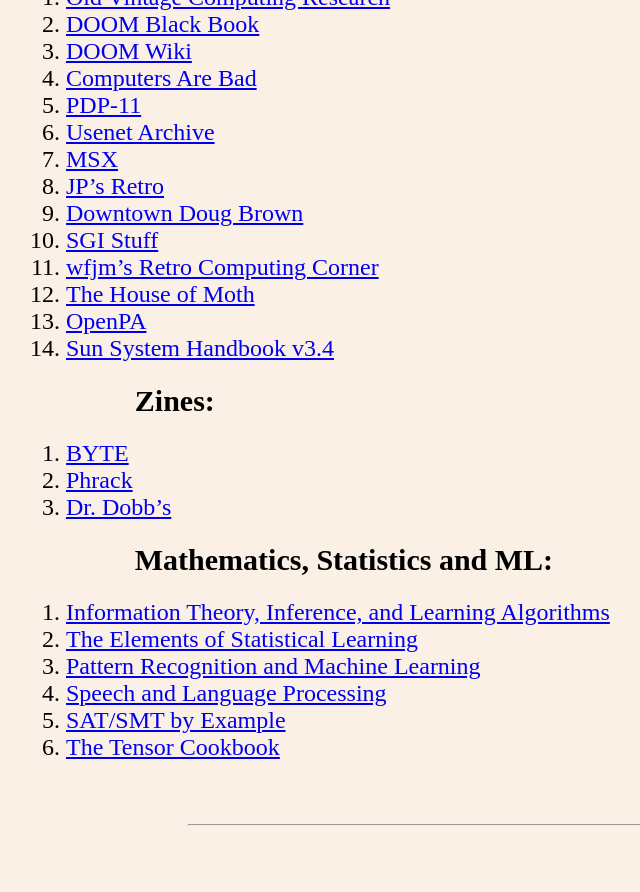
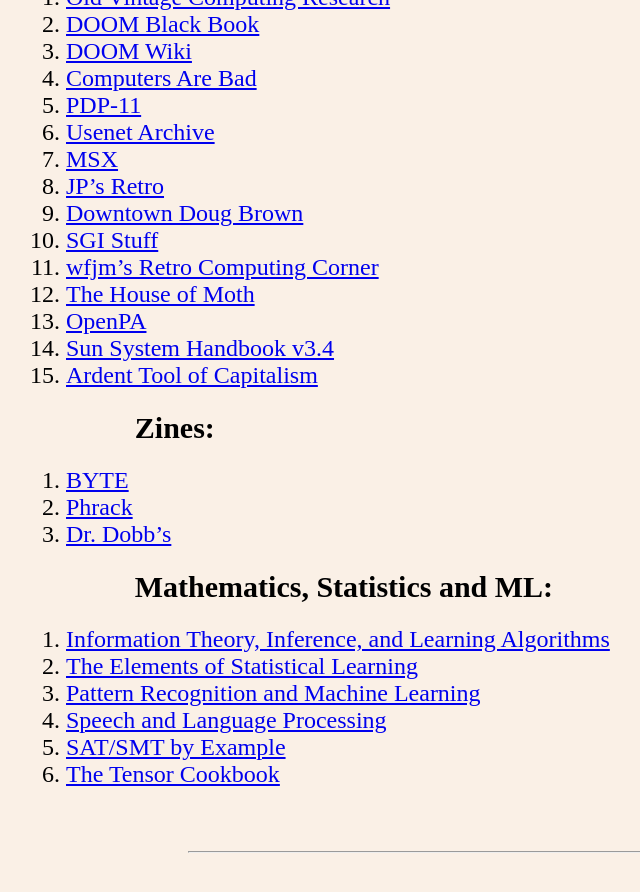
Before and after one commit to TeAeg/teaeg.github.io, a Jekyll site: the page built from index.md, in a window 1280 px wide and 900 px high, scrolled down 1921 px. Shown: the top 892 px of the window, without its empty margins (70-710 px from the left). Built offline with Jekyll 4.4.1, drawn with Linux system fonts in a browser that asks for light colours; our own code applies the rules of GitHub Pages for plain Markdown files.

Commit message:
Added a link to the "Ardent Tool of Capitalism"
Added a link to the "Ardent Tool of Capitalism"

```diff
--- a/index.md
+++ b/index.md
@@ -69,6 +69,7 @@
 12. [The House of Moth](https://thehouseofmoth.com)
 13. [OpenPA](https://www.openpa.net)
 14. [Sun System Handbook v3.4](https://www.dogemicrosystems.ca/pub/Sun/System_Handbook/Sun_syshbk_V3.4/Systems/index.html)
+15. [Ardent Tool of Capitalism](https://www.ardent-tool.com)
 
 ## Zines:
 1. [BYTE](https://www.worldradiohistory.com/Byte_Magazine.htm)
```
